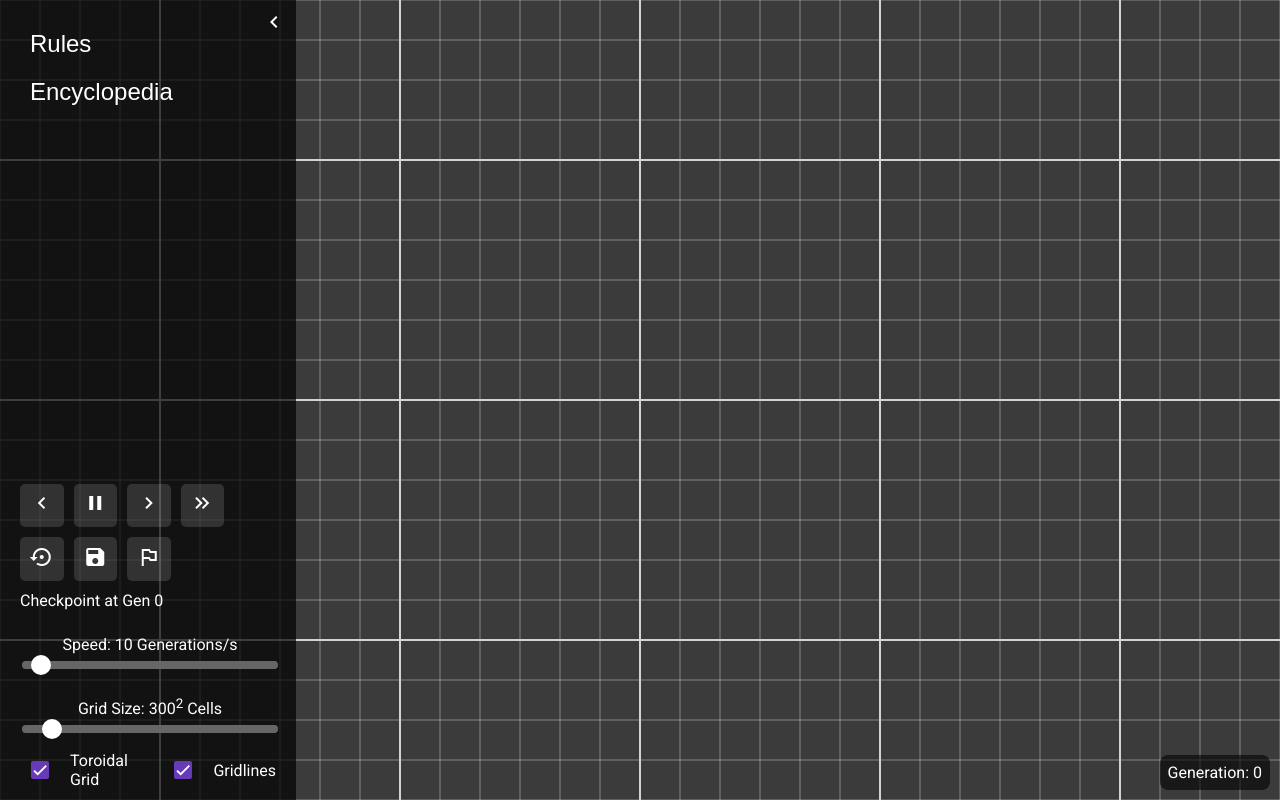
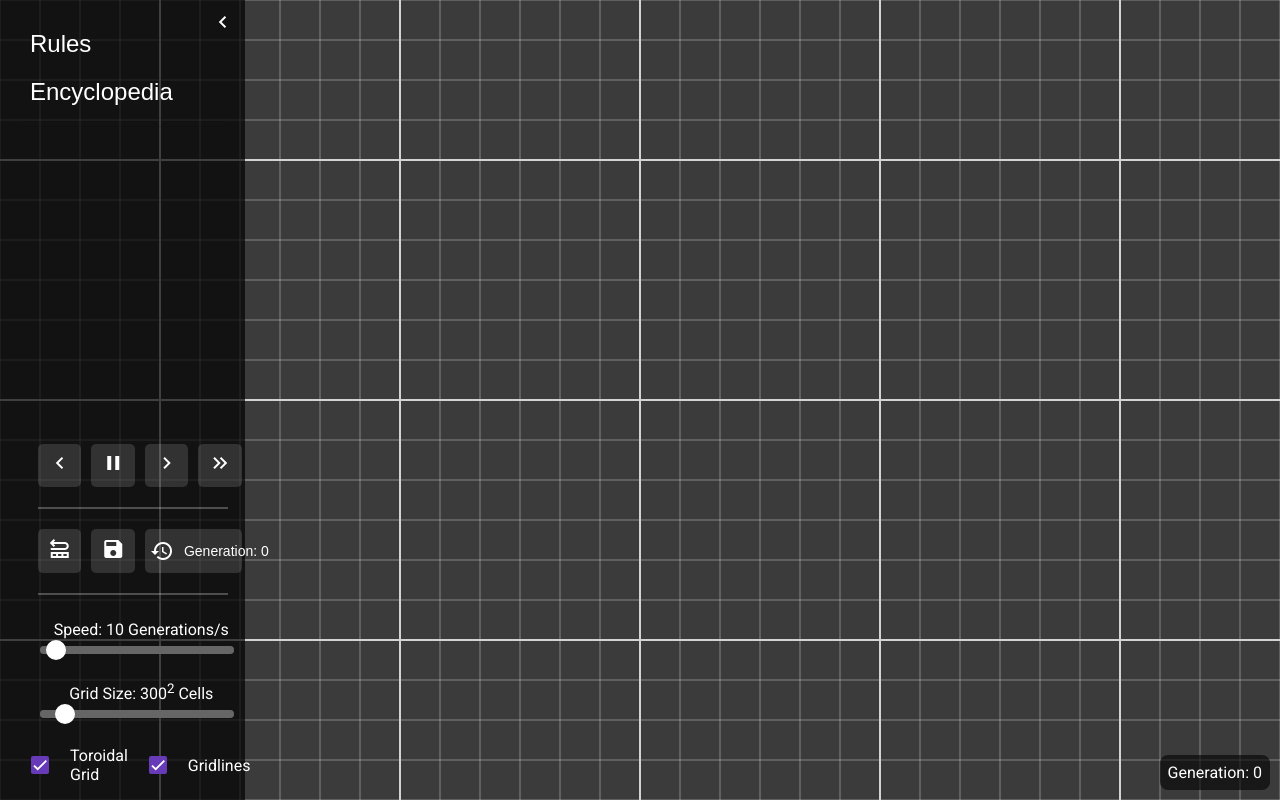
Before and after one commit to LeonGoergen/GameOfLife, an Angular app: page / in a window 1280 px wide. Built offline with nearby package versions, Linux system fonts and the light colour scheme.

Commit message:
game controls UI

```diff
--- a/src/app/game-overview/sidebar/game-controls/game-controls.component.css
+++ b/src/app/game-overview/sidebar/game-controls/game-controls.component.css
@@ -15,8 +15,8 @@
 }
 
 .control-group button, .control-group mat-icon-button {
-  width: 3.4vw;  /* Set the width as per your requirement */
-  height: 3.4vw; /* Make height equal to width to keep the buttons square */
+  width: 3.4vw;
+  height: 3.4vw;
   padding: 5px;
   font-size: 16px;
   border: none;
@@ -27,6 +27,21 @@
   display: flex;
   align-items: center;
   justify-content: center;
+}
+
+.return-to-checkpoint-button {
+  width: calc(6.8vw + 10px) !important;
+  flex-direction: column;
+}
+
+.return-to-checkpoint-button .icon-container,
+.return-to-checkpoint-button .text-container {
+  display: flex;
+}
+
+.return-to-checkpoint-button .text-container {
+  font-size: 14px;
+  color: white;
 }
 
 .control-group button:hover, .control-group mat-icon-button:hover {
@@ -41,17 +56,18 @@
   width: 100%;
   flex-direction: column;
   gap: 5px;
-  margin-top: 10px;
+  margin-bottom: 10px ;
 }
 
 .input-control-group input[type=range] {
   -webkit-appearance: none;
-  width: 100%;
+  width: 95%;
   border-radius: 5px;
   background: #ffffff22;
   outline: none;
   box-sizing: border-box;
   height: 8px;
+  margin-right: 5%;
 }
 
 .input-control-group input[type=range]::-webkit-slider-thumb {
@@ -89,6 +105,8 @@
 }
 
 .checkbox-control-group {
+  margin-right: 5%;
+  margin-bottom: 5px;
   display: flex;
   align-items: center;
   gap: 10px;
@@ -106,8 +124,8 @@
 }
 
 .divider {
-  height: 1px;
-  background-color: #ffffff22; /* Adjust color to match your design */
-  margin: 10px 0; /* Add vertical margin to create separation */
-  width: 80%; /* Adjust width to your preference */
+  height: 2px;
+  background-color: rgba(255, 255, 255, 0.25);
+  width: 100%;
+  margin: 10px 15px 10px 0;
 }
--- a/src/app/game-overview/sidebar/game-controls/game-controls.component.html
+++ b/src/app/game-overview/sidebar/game-controls/game-controls.component.html
@@ -21,9 +21,11 @@
         <mat-icon>keyboard_double_arrow_right</mat-icon>
       </div>
     </button>
-    <button (click)="onResetGridClick()" title="Reset">
+
+    <div class="divider"></div>
+    <button (click)="onResetGridClick()" title="Reset Grid">
       <div class="icon-container">
-        <mat-icon>settings_backup_restore</mat-icon>
+        <mat-icon>repartition</mat-icon>
       </div>
     </button>
     <button (click)="onSaveCheckpointClick()" title="Save Checkpoint"
@@ -32,12 +34,19 @@
         <mat-icon>save</mat-icon>
       </div>
     </button>
-    <button (click)="onReturnToCheckpointClick()" title="Return to Checkpoint">
+    <button
+      (click)="onReturnToCheckpointClick()"
+      title="Return to Checkpoint"
+      class="control-group return-to-checkpoint-button"
+    >
       <div class="icon-container">
-        <mat-icon>outlined_flag</mat-icon>
+        <mat-icon>restore</mat-icon>
+      </div>
+      <div class="text-container">
+        Generation: {{ checkpointGeneration }}
       </div>
     </button>
-    <span class="badge">Checkpoint at Gen {{ checkpointGeneration }}</span>
+    <div class="divider"></div>
   </div>
 
   <!-- Generation Speed Control -->
--- a/src/app/game-overview/sidebar/sidebar.component.css
+++ b/src/app/game-overview/sidebar/sidebar.component.css
@@ -2,7 +2,7 @@
   position: absolute;
   top: 0;
   left: 0;
-  width: 20vw;
+  width: 16vw;
   height: 100vh;
   background-color: rgba(0, 0, 0, 0.7);
   padding: 20px;
```
